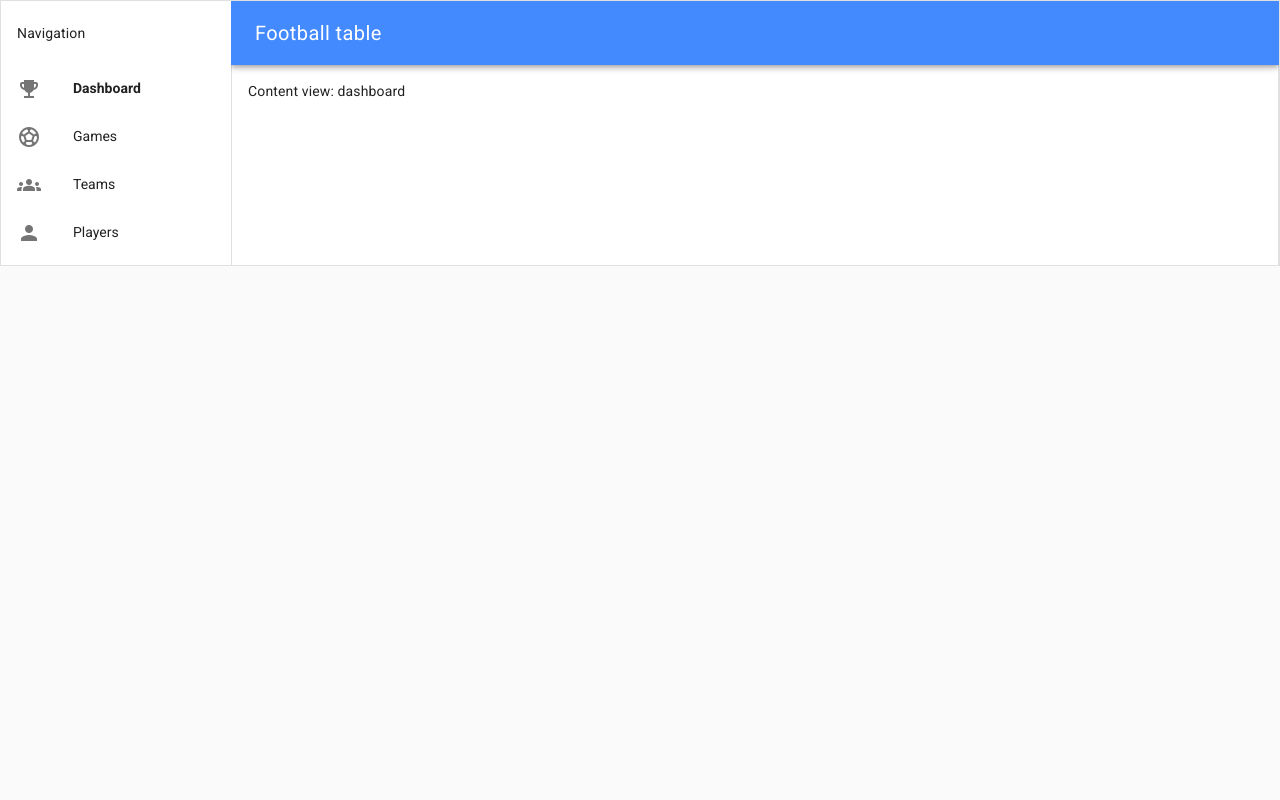
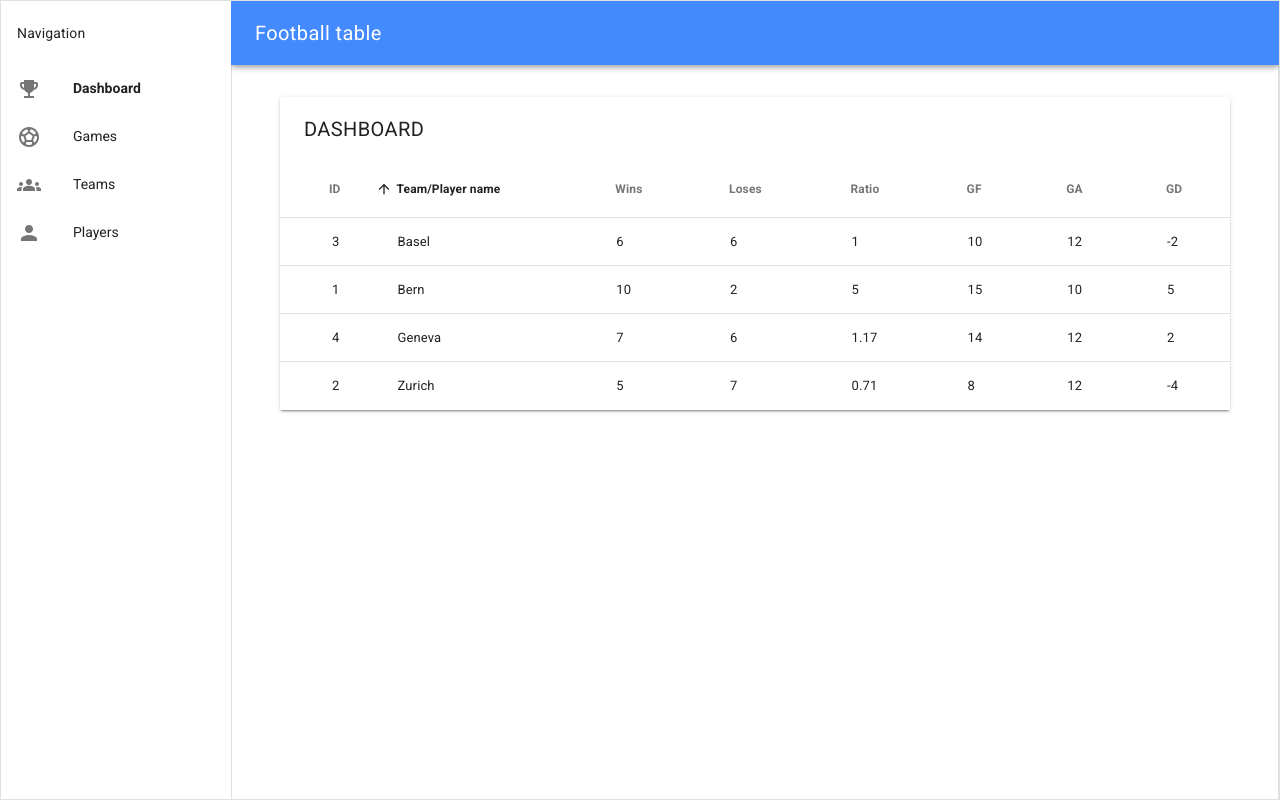
Before and after one commit to binarytoys/table-football, a Vue app in the folder client/: page / in a window 1280 px wide. Built offline with nearby package versions, Linux system fonts and the light colour scheme.

Commit message:
added components prototypes

```diff
--- a/client/src/App.vue
+++ b/client/src/App.vue
@@ -34,7 +34,19 @@
       </md-app-drawer>
 
       <md-app-content>
-        <p>Content view: {{currentView}}</p>
+<!--        <p>Content view: {{currentView}}</p>-->
+        <div v-if="currentView === 'dashboard'">
+          <dashboard-view></dashboard-view>
+        </div>
+        <div v-else-if="currentView === 'games'">
+          <games-view></games-view>
+        </div>
+        <div v-else-if="currentView === 'teams'">
+          <teams-view></teams-view>
+        </div>
+        <div v-else-if="currentView === 'players'">
+          <players-view></players-view>
+        </div>
       </md-app-content>
     </md-app>
   </div>
@@ -42,6 +54,7 @@
 
 <style lang="scss" scoped>
 .md-app {
+  height: 100vh;
   border: 1px solid rgba(#000, .12);
 }
 
@@ -52,8 +65,13 @@
 </style>
 
 <script>
+import DashboardView from "@/components/dashboard";
+import GamesView from "@/components/games";
+import TeamsView from "@/components/teams";
+import PlayersView from "@/components/players";
 export default {
-  name: 'Dashboard',
+  name: 'App',
+  components: {PlayersView, TeamsView, GamesView, DashboardView},
   data() {
     return {
       currentView: 'dashboard',
--- a/client/src/components/dashboard.vue
+++ b/client/src/components/dashboard.vue
@@ -1,8 +1,80 @@
 <template>
+  <div class="container">
+    <md-table v-model="games" md-sort="name" md-sort-order="asc" md-card>
+      <md-table-toolbar>
+        <h1 class="md-title">DASHBOARD</h1>
+      </md-table-toolbar>
+
+      <md-table-row slot="md-table-row" slot-scope="{ item }">
+        <md-table-cell md-label="ID" md-numeric>{{ item.id }}</md-table-cell>
+        <md-table-cell md-label="Team/Player name" md-sort-by="name">{{ item.name }}</md-table-cell>
+        <md-table-cell md-label="Wins" md-sort-by="wins">{{ item.wins }}</md-table-cell>
+        <md-table-cell md-label="Loses" md-sort-by="loses">{{ item.loses }}</md-table-cell>
+        <md-table-cell md-label="Ratio" md-sort-by="ratio">{{ (item.ratio.toFixed(2) - item.ratio) === 0 ? item.ratio : item.ratio.toFixed(2) }}</md-table-cell>
+        <md-table-cell md-label="GF" md-sort-by="goals">{{ item.goals }}</md-table-cell>
+        <md-table-cell md-label="GA" md-sort-by="lose">{{ item.lose }}</md-table-cell>
+        <md-table-cell md-label="GD" md-sort-by="diff">{{ item.diff}}</md-table-cell>
+      </md-table-row>
+    </md-table>
+  </div>
 </template>
+
+<style lang="scss" scoped>
+.container {
+  padding: 16px;
+  display: flex;
+  flex-direction: column;
+}
+</style>
 
 <script>
 export default {
-  name: 'DashboardView'
+  name: 'DashboardView',
+  data() {
+    return {
+      games: [
+        {
+          id: 1,
+          name: 'Bern',
+          wins: 10,
+          loses: 2,
+          ratio: 10 / 2,
+          goals: 15,
+          lose: 10,
+          diff: 15 - 10
+        },
+        {
+          id: 2,
+          name: 'Zurich',
+          wins: 5,
+          loses: 7,
+          ratio: 5 / 7,
+          goals: 8,
+          lose: 12,
+          diff: 8 - 12
+        },
+        {
+          id: 3,
+          name: 'Basel',
+          wins: 6,
+          loses: 6,
+          ratio: 6 / 6,
+          goals: 10,
+          lose: 12,
+          diff: 10 - 12
+        },
+        {
+          id: 4,
+          name: 'Geneva',
+          wins: 7,
+          loses: 6,
+          ratio: 7 / 6,
+          goals: 14,
+          lose: 12,
+          diff: 14 - 12
+        },
+      ],
+    }
+  }
 }
 </script>
--- /dev/null
+++ b/client/src/components/games.vue
@@ -0,0 +1,55 @@
+<template>
+  <div class="container">
+    <md-table v-model="games" md-sort="name" md-sort-order="asc" md-card>
+      <md-table-toolbar>
+        <h1 class="md-title">GAMES</h1>
+      </md-table-toolbar>
+
+      <md-table-row slot="md-table-row" slot-scope="{ item }">
+        <md-table-cell md-label="ID" md-numeric>{{ item.id }}</md-table-cell>
+        <md-table-cell md-label="Home" md-sort-by="home">{{ item.home }}</md-table-cell>
+        <md-table-cell md-label="Away" md-sort-by="away">{{ item.away }}</md-table-cell>
+      </md-table-row>
+    </md-table>
+  </div>
+</template>
+
+<style lang="scss" scoped>
+.container {
+  padding: 16px;
+  display: flex;
+  flex-direction: column;
+}
+</style>
+
+<script>
+export default {
+  name: 'GamesView',
+  data() {
+    return {
+      games: [
+        {
+          id: 1,
+          home: 'Bern',
+          away: 'Zurich',
+        },
+        {
+          id: 2,
+          home: 'Basel',
+          away: 'Bern',
+        },
+        {
+          id: 3,
+          home: 'Geneva',
+          away: 'Friburg',
+        },
+        {
+          id: 4,
+          home: 'Luzern',
+          away: 'Chur',
+        }
+      ],
+    }
+  }
+}
+</script>
--- /dev/null
+++ b/client/src/components/players.vue
@@ -0,0 +1,75 @@
+<template>
+  <div class="container">
+    <md-table v-model="players" md-sort="name" md-sort-order="asc" md-card>
+      <md-table-toolbar>
+        <h1 class="md-title">PLAYERS</h1>
+      </md-table-toolbar>
+
+      <md-table-row slot="md-table-row" slot-scope="{ item }">
+        <md-table-cell md-label="ID" md-numeric>{{ item.id }}</md-table-cell>
+        <md-table-cell md-label="Name" md-sort-by="name">{{ item.name }}</md-table-cell>
+        <md-table-cell md-label="Surname" md-sort-by="surname">{{ item.surname }}</md-table-cell>
+      </md-table-row>
+    </md-table>
+  </div>
+</template>
+
+<style lang="scss" scoped>
+.container {
+  padding: 16px;
+  display: flex;
+  flex-direction: column;
+}
+</style>
+
+<script>
+export default {
+  name: 'PlayersView',
+  data() {
+    return {
+      players: [
+        {
+          id: 1,
+          name: 'Thomas',
+          surname: 'Partey',
+        },
+        {
+          id: 2,
+          name: 'Robert',
+          surname: 'Lewandovski',
+        },
+        {
+          id: 3,
+          name: 'Lionel',
+          surname: 'Messi',
+        },
+        {
+          id: 4,
+          name: 'Cristiano',
+          surname: 'Ronaldo',
+        },
+        {
+          id: 5,
+          name: 'Kylian',
+          surname: 'Lottin',
+        },
+        {
+          id: 6,
+          name: 'Bruno',
+          surname: 'Fernandes',
+        },
+        {
+          id: 7,
+          name: 'Erlin',
+          surname: 'Haaland',
+        },
+        {
+          id: 8,
+          name: 'Ciro',
+          surname: 'Immobile',
+        },
+      ],
+    }
+  }
+}
+</script>
--- /dev/null
+++ b/client/src/components/teams.vue
@@ -0,0 +1,67 @@
+<template>
+  <div class="container">
+    <md-table v-model="teams" md-sort="name" md-sort-order="asc" md-card>
+      <md-table-toolbar>
+        <h1 class="md-title">TEAMS</h1>
+      </md-table-toolbar>
+
+      <md-table-row slot="md-table-row" slot-scope="{ item }">
+        <md-table-cell md-label="ID" md-numeric>{{ item.id }}</md-table-cell>
+        <md-table-cell md-label="Name" md-sort-by="name">{{ item.name }}</md-table-cell>
+<!--        <md-table-cell md-label="Surname" md-sort-by="surname">{{ item.surname }}</md-table-cell>-->
+      </md-table-row>
+    </md-table>
+  </div>
+</template>
+
+<style lang="scss" scoped>
+.container {
+  padding: 16px;
+  display: flex;
+  flex-direction: column;
+}
+</style>
+
+<script>
+export default {
+  name: 'TeamsView',
+  data() {
+    return {
+      teams: [
+        {
+          id: 1,
+          name: 'Bern'
+        },
+        {
+          id: 2,
+          name: 'Zurich'
+        },
+        {
+          id: 3,
+          name: 'Basel'
+        },
+        {
+          id: 4,
+          name: 'Bern'
+        },
+        {
+          id: 5,
+          name: 'Geneva'
+        },
+        {
+          id: 6,
+          name: 'Friburg'
+        },
+        {
+          id: 7,
+          name: 'Luzern',
+        },
+        {
+          id: 8,
+          name: 'Chur'
+        },
+      ],
+    }
+  }
+}
+</script>
--- a/client/src/main.js
+++ b/client/src/main.js
@@ -11,6 +11,10 @@ new Vue({
 
 import Vue from 'vue'
 import App from './App.vue'
+import DashboardView from './components/dashboard'
+import GamesView from './components/games'
+import TeamsView from './components/teams'
+import PlayersView from './components/players'
 
 Vue.config.productionTip = false
 
@@ -22,6 +26,6 @@ Vue.use(VueMaterial)
 
 new Vue({
   el: '#app',
-  components: { App },
+  components: { App, DashboardView, GamesView, TeamsView, PlayersView },
   template: '<App/>',
 })
```
Also changed, not shown: 1 other file (tests, documents, lock files or other folders).
